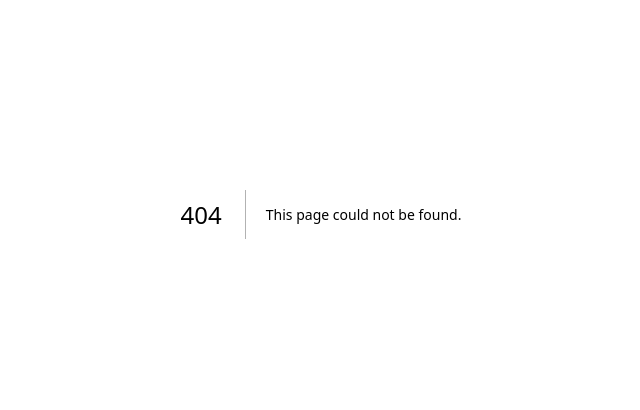
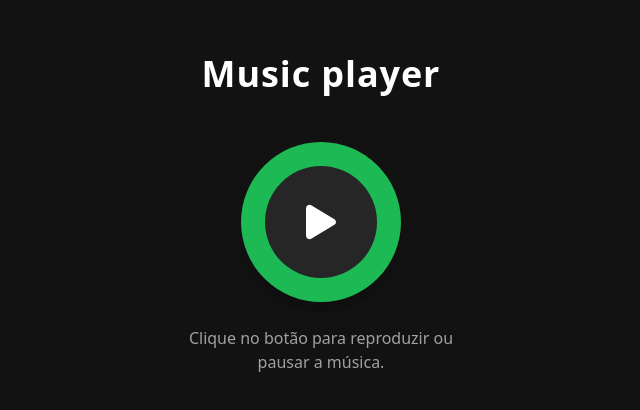
Before and after one commit to EduardoTeixeiraP/intro-nextjs, a Next.js app: page /music in a window 1280 px wide. Before the commit this address had no page. Shown: the part 186-596 px from the top of the page, without its empty margins (319-959 px from the left). Built offline with nearby package versions, Linux system fonts and the light colour scheme.

Commit message:
Music player

```diff
--- /dev/null
+++ b/src/app/components/ReproduceButton.tsx
@@ -0,0 +1,17 @@
+'use client'
+
+import { IoPause, IoPlay } from "react-icons/io5";
+import { useState } from "react"
+
+export default function BotaoReproducao() {
+  const [isPlaying, setIsPlaying] = useState(false)
+
+  return (
+    <button
+      onClick={() => setIsPlaying(!isPlaying)}
+      className="flex items-center text-5xl p-8 bg-neutral-800 text-white rounded-full hover:bg-neutral-900 transition"
+    >
+      {isPlaying ? <IoPause/> : <IoPlay/>}
+    </button>
+  )
+}
--- /dev/null
+++ b/src/app/music/page.tsx
@@ -0,0 +1,15 @@
+import BotaoReproducao from "../components/ReproduceButton";
+
+export default function Music() {
+    return (
+        <div className="flex flex-col items-center justify-center min-h-screen bg-[#121212] p-6">
+            <h1 className="text-4xl font-bold text-white mb-12 tracking-wide">Music player</h1>
+                <div className="flex items-center justify-center bg-[#1DB954] rounded-full p-6 shadow-xl">
+                    <BotaoReproducao />
+                </div>
+                <p className="text-neutral-400 mt-6 text-center max-w-xs">
+                    Clique no botão para reproduzir ou pausar a música.
+                </p>
+        </div>
+    )
+}
```
